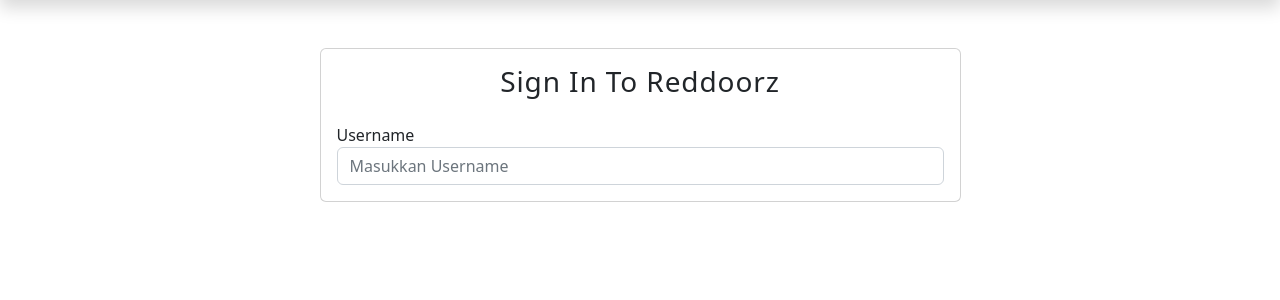
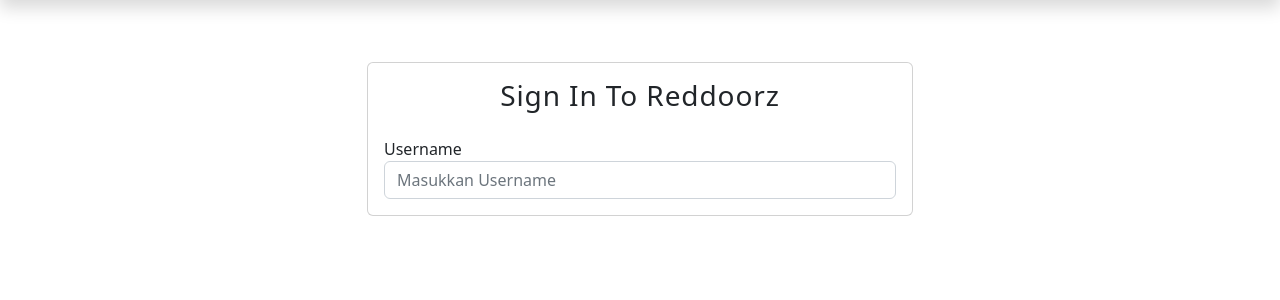
Before and after one commit to iyasz/komunitas-booking, a PHP site: page /iyasz/index.php?page=login in a window 1280 px wide. Shown: the part 56-356 px from the top of the page. Run offline with PHP 8.4, Linux system fonts and the light colour scheme.

Commit message:
membuat koneksi index

```diff
--- a/app/views.php
+++ b/app/views.php
@@ -8,7 +8,6 @@ if($page == 'login'){
     include "views/auth/register.php";
 }
 
-$page = isset($_GET['page']) ? $_GET['page'] : '';
 
 
 ?>
--- a/layouts/header.php
+++ b/layouts/header.php
@@ -13,7 +13,12 @@
 </head>
 
 <body>
-    <nav class="navbar navbar-dark navbar-expand-lg text-bg-dark shadow">
+    <style>
+        .navbar {
+            z-index: 3;
+        }
+    </style>
+    <div class=" position-fixed top-0 start-0 end-0  navbar navbar-dark navbar-expand-lg text-bg-dark shadow">
         <div class="container ">
             <a class="navbar-brand h1 mb-0" href="<?= base_url() ?>">Reddoorz</a>
             <button class="navbar-toggler" type="button" data-bs-toggle="collapse" data-bs-target="#navbarNavAltMarkup" aria-controls="navbarNavAltMarkup" aria-expanded="false" aria-label="Toggle navigation">
@@ -26,4 +31,4 @@
                 </div>
             </div>
         </div>
-    </nav>
+    </div>
--- a/views/auth/login.php
+++ b/views/auth/login.php
@@ -16,10 +16,14 @@
             font-weight: lighter;
             letter-spacing: 0.9px;
         }
+        .row {
+            position: relative;
+            top: 70px;
+        }
     </style>
     <div class="container mt-5">
         <div class="row justify-content-center">
-            <div class="col-lg-7">
+            <div class="col-lg-6">
                 <div class="card">
                     <div class="card-body">
                         <form action="" method="post">
@@ -27,7 +31,7 @@
                                 <h3>Sign In To Reddoorz</h3>
                             </div>
                             <label for="">Username</label>
-                            <input type="text" name="username" class="form-control" placeholder="Masukkan Username">
+                            <input type="text" autocomplete="off"  name="username" class="form-control" placeholder="Masukkan Username">
                         </form>
                     </div>
                 </div>
```
